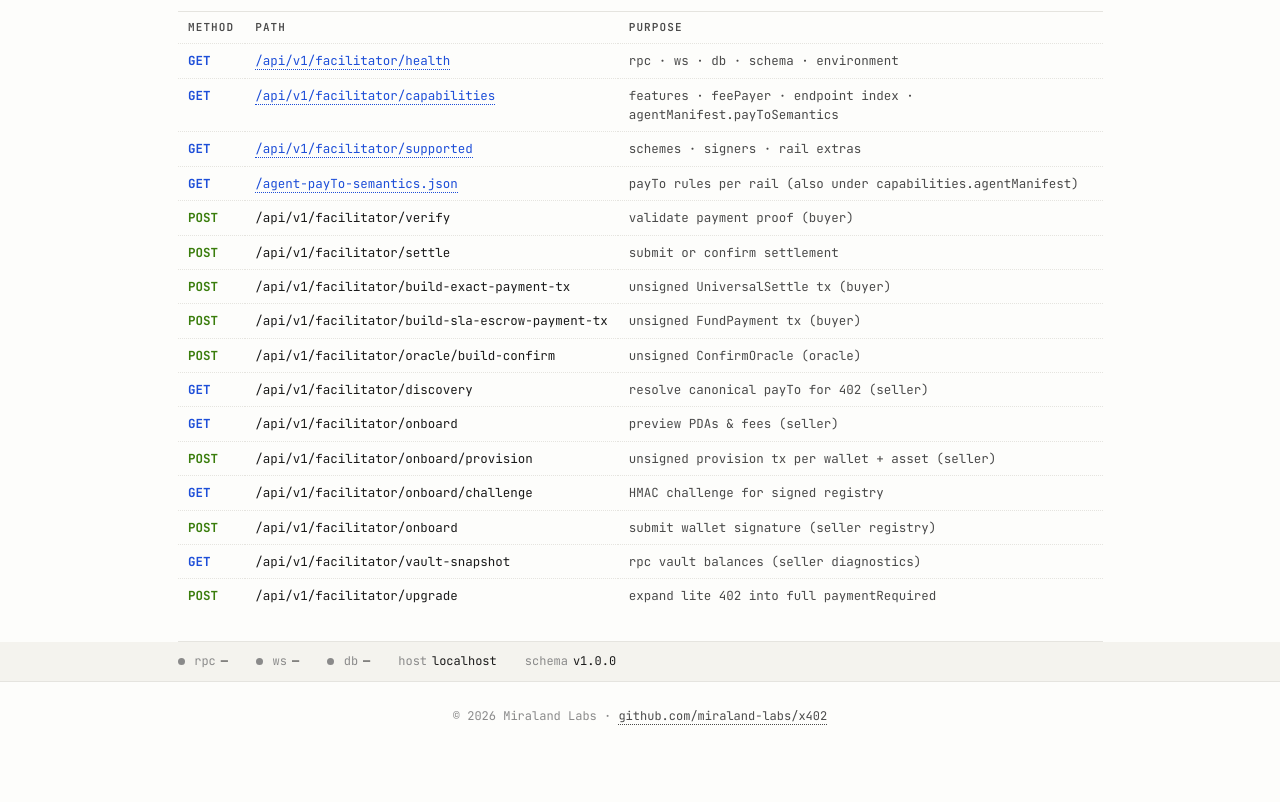
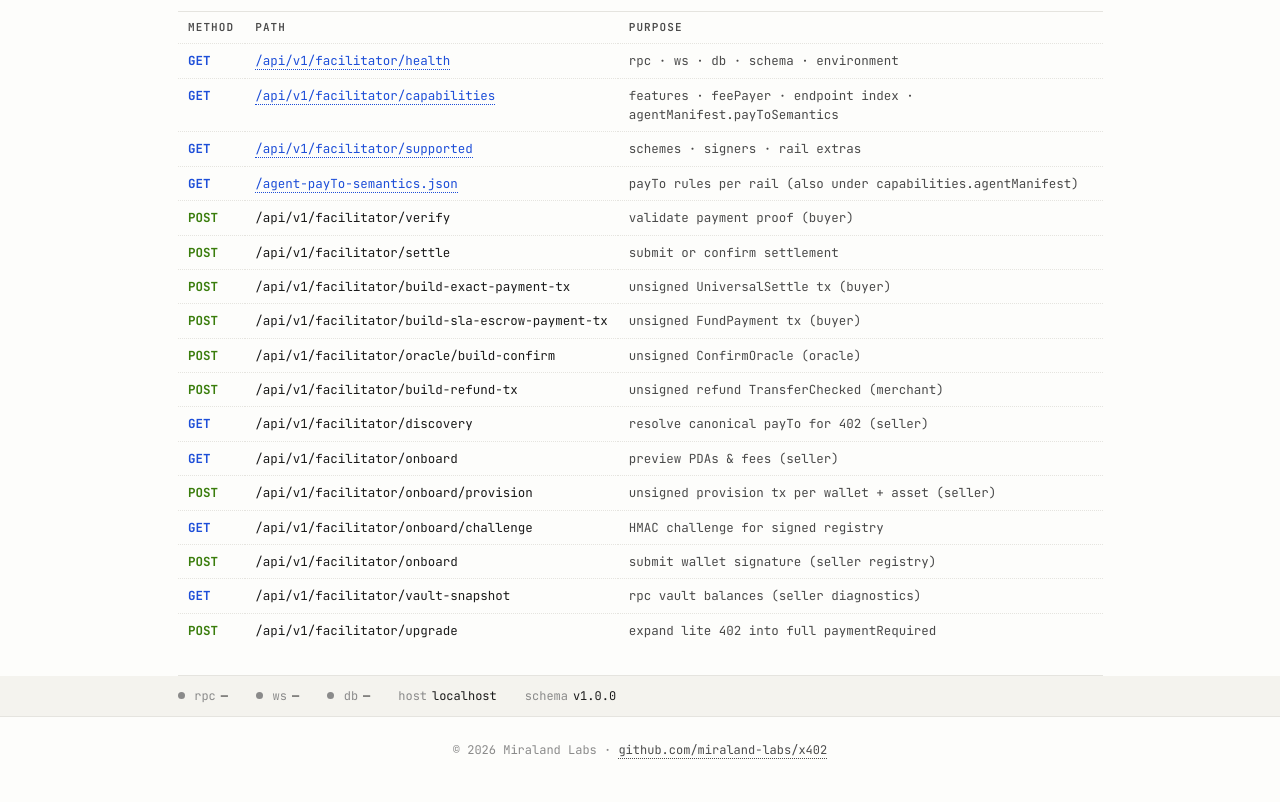
Before and after one commit to miralandlabs/pr402, a plain HTML site: page public/index.html in a window 1280 px wide. Shown: the part 3335-4137 px from the top of the page. Before the commit the page ends 4102 px from the top, so only its background shows below. Drawn offline with Linux system fonts and the light colour scheme; no server answers.

Commit message:
add missing build-refund-tx inventory in homepage

```diff
--- a/public/index.html
+++ b/public/index.html
@@ -1806,6 +1806,15 @@
                             </td>
                         </tr>
                         <tr>
+                            <td class="method post">POST</td>
+                            <td class="path">
+                                /api/v1/facilitator/build-refund-tx
+                            </td>
+                            <td class="desc">
+                                unsigned refund TransferChecked (merchant)
+                            </td>
+                        </tr>
+                        <tr>
                             <td class="method">GET</td>
                             <td class="path">/api/v1/facilitator/discovery</td>
                             <td class="desc">
```
